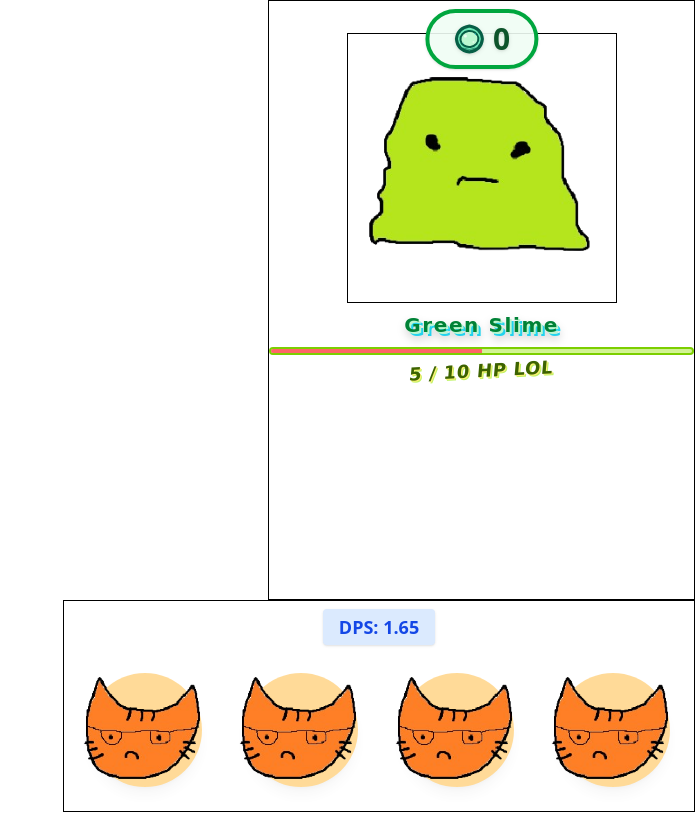
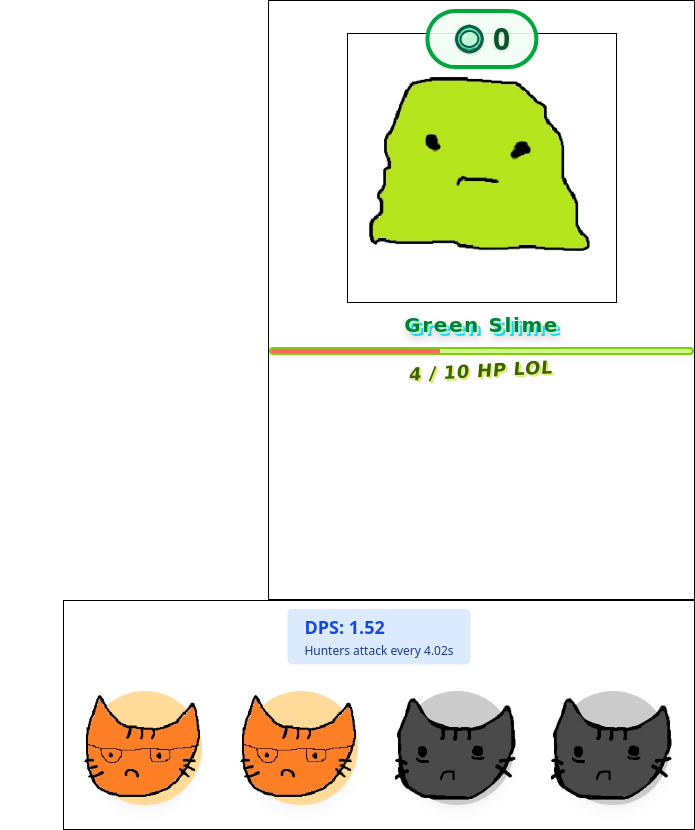
Before and after one commit to madfozjer/fck-slime-rancher, a Vue app: page / in a window 1280 px wide. Shown: the whole page, without its empty margins (585-1280 px from the left). Built offline with nearby package versions, Linux system fonts and the light colour scheme; the HTML template or start-up script is replaced by a standard one.

Commit message:
add Dandy hunter with modifiers; update Hunter and HuntersRow components for new stats display; enhance HomeView with DPS breakdown tooltip

```diff
--- a/src/components/Hunter.vue
+++ b/src/components/Hunter.vue
@@ -11,6 +11,7 @@ const props = defineProps({
   weapon: Object,
   rarity: String,
   speed: Number,
+  modifier: Object,
   // Add more hunter stats as needed
 })
 
@@ -71,7 +72,10 @@ watch(
     <div
       v-if="isTooltipVisible"
       class="absolute right-full top-1/2 -translate-y-1/2 mr-4 bg-white bg-opacity-90 border-2 rounded shadow-lg px-5 py-4 text-sm z-30 pointer-events-none transition-opacity duration-200 overflow-hidden"
-      :style="`min-width: 320px; max-width: 400px; white-space: normal; border-color: #fbbf24; border-style: solid; border-width: 2px;`"
+      :style="`
+        min-width: 320px; max-width: 400px; white-space: normal;
+        border-color: ${props.color ? `var(--tw-bg-${props.color}-400, ${props.color})` : '#fbbf24'};
+        border-style: solid; border-width: 2px;`"
     >
       <div class="font-bold mb-2 flex items-center gap-2">
         {{ props.name }}<span v-if="props.emoji">{{ props.emoji }}</span>
@@ -79,11 +83,19 @@ watch(
       <div v-if="props.weapon" class="mb-1">
         <span class="font-semibold">Weapon:</span> {{ props.weapon.name }}
         <span v-if="props.weapon.physDamage !== undefined">
-          | Phys: {{ props.weapon.physDamage }}</span
+          | <span class="text-red-600">Phys: {{ props.weapon.physDamage }}</span></span
         >
         <span v-if="props.weapon.psiDamage !== undefined">
-          | Psi: {{ props.weapon.psiDamage }}</span
+          | <span class="text-purple-700">Psi: {{ props.weapon.psiDamage }}</span></span
         >
+      </div>
+      <div v-if="props.modifier" class="mb-1">
+        <span class="font-semibold">Modifiers:</span>
+        <span class="ml-1">
+          <span class="text-red-600">Phys x{{ props.modifier.phys }}</span
+          >,
+          <span class="text-purple-700">Psi x{{ props.modifier.psi }}</span>
+        </span>
       </div>
       <div v-if="props.rarity" class="mt-1">
         <span class="font-semibold">Rarity:</span>
--- a/src/components/HuntersRow.vue
+++ b/src/components/HuntersRow.vue
@@ -13,6 +13,7 @@ const props = defineProps({
       v-for="(hunter, idx) in hunters"
       :key="`${hunter.name}-${idx}`"
       v-bind="hunter"
+      :modifier="hunter.modifier"
       :shake="animationStore.hunterShakes[hunter.id]"
     />
   </div>
--- a/src/components/MobDisplay.vue
+++ b/src/components/MobDisplay.vue
@@ -43,7 +43,7 @@
       />
     </div>
     <div
-      class="mt-2 text-xl font-extrabold text-green-700 drop-shadow-lg tracking-wider px-0 py-0"
+      class="mt-2 text-xl font-extrabold text-green-700 drop-shadow-lg tracking-wider px-0 py-0 hover:cursor-default"
       :class="slimeShaking ? 'animate-hp-shake' : ''"
       style="
         background: none;
--- a/src/stores/Hunters.js
+++ b/src/stores/Hunters.js
@@ -17,6 +17,21 @@ export const useHuntersStore = defineStore('hunters', {
           psi: 1, // x1 psychic damage (no change)
         },
       },
+      {
+        id: 2,
+        name: 'Dandy',
+        emoji: '🐱🦇',
+        color: 'gray',
+        speed: 0.2,
+        img: '/hunters/Dandy/Dandy.png',
+        weapon: null,
+        rarity: 'Normal',
+        modifier: {
+          phys: 0.5, // x0.5 physical damage
+          psi: 3, // x3 psychic damage
+        },
+      },
+
       // Add more hunters here as needed, following the same structure
     ],
   }),
--- a/src/views/HomeView.vue
+++ b/src/views/HomeView.vue
@@ -140,12 +140,12 @@ const hunters = ref([
     id: 2,
   },
   {
-    ...huntersStore.getHunterByName('Jacob'),
+    ...huntersStore.getHunterByName('Dandy'),
     weapon: weaponsStore.getWeaponById(1),
     id: 3,
   },
   {
-    ...huntersStore.getHunterByName('Jacob'),
+    ...huntersStore.getHunterByName('Dandy'),
     weapon: weaponsStore.getWeaponById(2),
     id: 4,
   },
@@ -204,6 +204,8 @@ const dps = computed(() => {
     }, 0)
     .toFixed(2)
 })
+
+const dpsTooltip = ref(false)
 </script>
 
 <template>
@@ -229,9 +231,62 @@ const dps = computed(() => {
 
     <div class="flex flex-col ml-auto w-fit border">
       <!-- DPS display above hunters -->
-      <div class="w-full flex justify-center items-center mt-2 mb-1">
-        <div class="text-lg font-bold text-blue-700 bg-blue-100 rounded px-4 py-1 shadow">
+      <div class="w-full flex justify-center items-center mt-2 mb-1 hover:cursor-pointer">
+        <div
+          class="relative group text-lg font-bold text-blue-700 bg-blue-100 rounded px-4 py-1 shadow"
+          @mouseenter="dpsTooltip = true"
+          @mouseleave="dpsTooltip = false"
+        >
+          <div
+            v-if="dpsTooltip"
+            class="absolute left-1/2 bottom-full mb-2 -translate-x-1/2 bg-white bg-opacity-95 border border-blue-400 rounded shadow px-6 py-5 text-base z-30 w-[400px] pointer-events-none transition-opacity duration-200 text-gray-900"
+          >
+            <div class="mb-2 font-semibold text-blue-700 text-lg">DPS Breakdown</div>
+            <div v-for="h in hunters" :key="h.id" class="mb-2">
+              <span class="font-bold text-blue-900">{{ h.name }}</span>
+              <span v-if="h.weapon" class="text-blue-700"> ({{ h.weapon.name }})</span>:
+              <span class="text-pink-700"
+                >Speed: <span class="font-mono">{{ h.speed }}</span></span
+              >,
+              <span v-if="h.weapon" class="text-red-700"
+                >Phys: <span class="font-mono">{{ h.weapon.physDamage }}</span></span
+              >,
+              <span v-if="h.weapon" class="text-purple-700"
+                >Psi: <span class="font-mono">{{ h.weapon.psiDamage }}</span></span
+              >
+              <span v-if="h.modifier" class="text-green-700">
+                | Mod: Phys x{{ h.modifier.phys }}, Psi x{{ h.modifier.psi }}
+              </span>
+              <span v-if="h.weapon" class="block mt-1 text-gray-700 ml-2">
+                <span class="font-semibold">Total:</span>
+                <span class="text-blue-800">((</span
+                ><span class="text-red-700">{{ h.weapon.physDamage }}</span>
+                <span class="text-blue-800">×</span>
+                <span class="text-green-700">{{ h.modifier?.phys ?? 1 }}</span
+                ><span class="text-blue-800">)</span> <span class="text-blue-800">+</span>
+                <span class="text-purple-700">{{ h.weapon.psiDamage }}</span>
+                <span class="text-blue-800">×</span>
+                <span class="text-green-700">{{ h.modifier?.psi ?? 1 }}</span
+                ><span class="text-blue-800">)) ×</span>
+                <span class="text-pink-700">{{ h.speed }}</span>
+                <span class="text-blue-800">=</span>
+                <span class="font-mono text-orange-600">{{
+                  (
+                    ((h.weapon.physDamage || 0) * (h.modifier?.phys ?? 1) +
+                      (h.weapon.psiDamage || 0) * (h.modifier?.psi ?? 1)) *
+                    (h.speed || 1)
+                  ).toFixed(3)
+                }}</span>
+              </span>
+            </div>
+            <div class="mt-4 pt-2 border-t border-blue-200 text-lg font-bold text-center">
+              Final Total: <span class="text-orange-600">{{ dps }}</span>
+            </div>
+          </div>
           DPS: {{ dps }}
+          <span class="block text-xs text-blue-900 font-normal mt-0.5"
+            >Hunters attack every {{ (avgAttackInterval / 1000).toFixed(2) }}s</span
+          >
         </div>
       </div>
       <!-- Hunters section with circular background -->
```
Also changed, not shown: public/hunters/Dandy/Dandy-attack.png (added), public/hunters/Dandy/Dandy.png (added).
